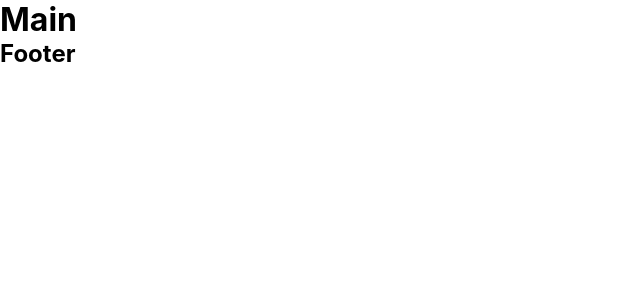
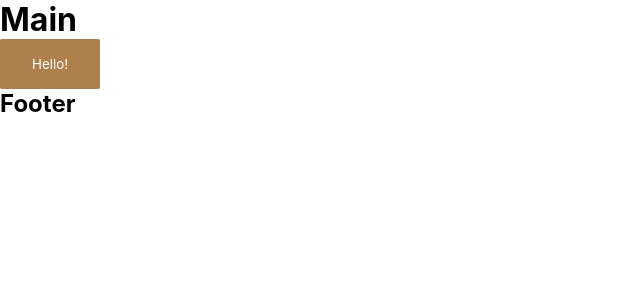
Before and after one commit to zach-cullen/liveoakfilm.co, a Next.js app: page / in a window 1280 px wide. Shown: the top 300 px of the page, without its empty margins (0-640 px from the left). Built offline with nearby package versions, Linux system fonts and the light colour scheme.

Commit message:
render test button on home page

```diff
--- a/pages/index.js
+++ b/pages/index.js
@@ -1,4 +1,5 @@
 import Head from 'next/head'
+import Button from '../components/button'
 
 export default function Home () {
   return (
@@ -10,6 +11,9 @@ export default function Home () {
 
       <main>
         <h1>Main</h1>
+        <Button>
+          Hello!
+        </Button>
       </main>
 
       <footer>
```
